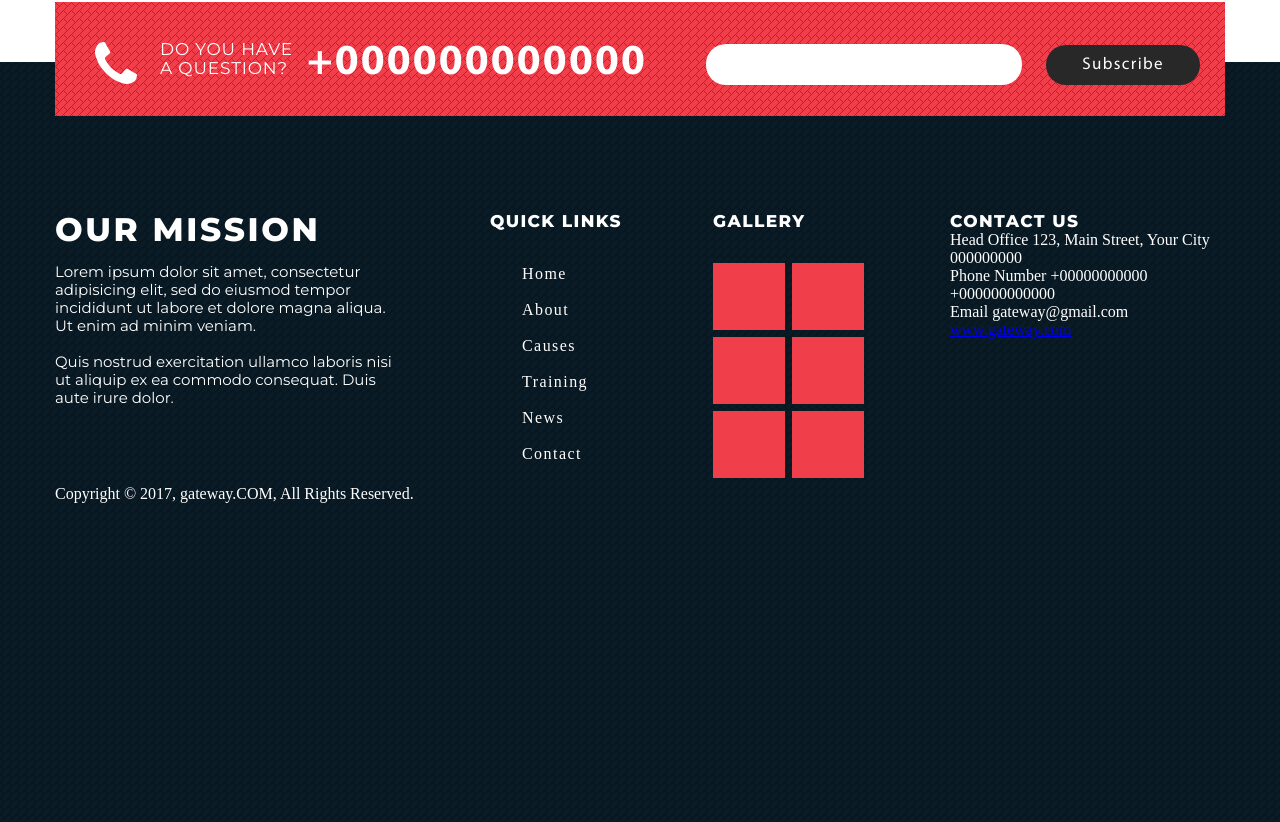
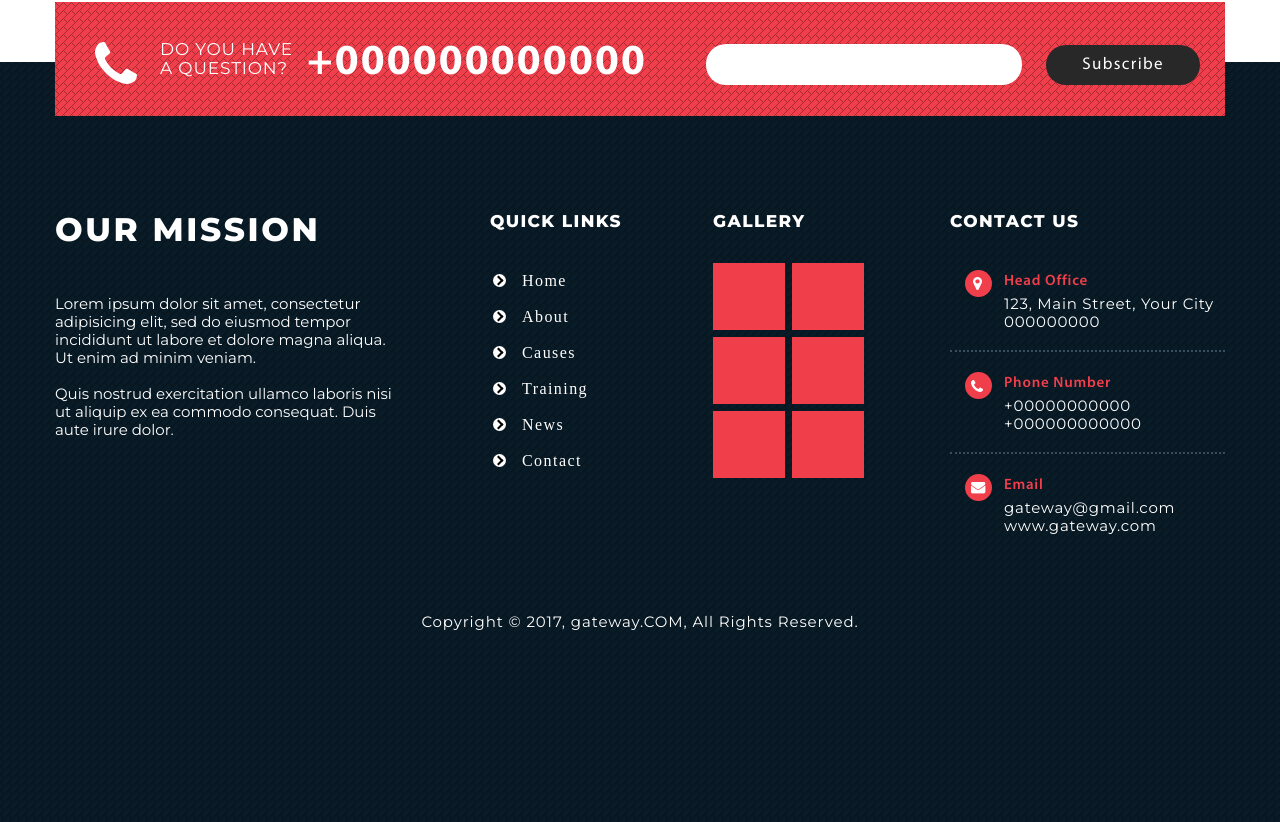
Before and after one commit to AlexanderLogosh/gateway, a website: page index.html in a window 1280 px wide. Shown: the part 3368-4190 px from the top of the page. Drawn offline with Linux system fonts and the light colour scheme.

Commit message:
finish footer

```diff
--- a/index.html
+++ b/index.html
@@ -79,17 +79,17 @@
 		<section class="training">
 			<h2 class="training__title">Featured <span class="red-text">training<span></h2>
 			<div class="training__item">
-				<img class="training__img" src="../img/bg-training-1.jpg" alt="image" width="367" height="229">
+				<img class="training__img" src="img/bg-training-1.jpg" alt="image" width="367" height="229">
 				<p class="training__text">Lorem ipsum<br>dolor sit amet, cons<br>ectetur adipisicing elit,</p>
 				<a class="btn" href="#">Now</a>
 			</div>
 			<div class="training__item training__item--second">
-				<img class="training__img" src="../img/bg-training-2.jpg" alt="image" width="367" height="229">
+				<img class="training__img" src="img/bg-training-2.jpg" alt="image" width="367" height="229">
 				<p class="training__text">Lorem ipsum<br>dolor sit amet, cons<br>ectetur adipisicing elit,</p>
 				<a class="btn" href="#">Now</a>
 			</div>
 			<div class="training__item training__item--last">
-				<img class="training__img" src="../img/bg-training-1.jpg" alt="image" width="367" height="229">
+				<img class="training__img" src="img/bg-training-1.jpg" alt="image" width="367" height="229">
 				<p class="training__text">Lorem ipsum<br>dolor sit amet, cons<br>ectetur adipisicing elit,</p>
 				<a class="btn" href="#">Now</a>
 			</div>
@@ -147,15 +147,15 @@
 			<div class="page-footer__contacts">
 				<b class="page-footer__title">Contact us</b>
 				<div class="page-footer__adress">
-					<span class="page-footer__contact-title">Head Office</span>
+					<span class="page-footer__contact-title red-text">Head Office</span>
 					<span class="page-footer__contact-text">123, Main Street, Your City<br>000000000</span>
 				</div>
 				<div class="page-footer__phone">
-					<span class="page-footer__contact-title">Phone Number</span>
+					<span class="page-footer__contact-title red-text">Phone Number</span>
 					<span class="page-footer__contact-text">+00000000000<br>+000000000000</span>
 				</div>
 				<div class="page-footer__email">
-					<span class="page-footer__contact-title">Email</span>
+					<span class="page-footer__contact-title red-text">Email</span>
 					<span class="page-footer__contact-text">gateway@gmail.com<br><a href="www.gateway.com">www.gateway.com</a></span>
 				</div>
 			</div>
--- a/sass/blocks/page-footer.scss
+++ b/sass/blocks/page-footer.scss
@@ -19,6 +19,8 @@
 }
 
 .page-footer__title {
+	display: block;
+	margin-bottom: 32px;
 	font-family: Montserrat, sans-serif;
 	font-size: 17px;
 	font-weight: 400px;
@@ -68,22 +70,42 @@
 }
 
 .page-footer__link a {
+	position: relative;
 	text-decoration: none;
 	color: white;
 	padding: 0;
 	padding-left: 32px;
 	margin: 0;
+
+	&::before {
+		content: "";
+		position: absolute;
+		top: 2px;
+		left: 3px;
+		width: 13px;
+		height: 13px;
+		border-radius: 7px;
+		background: white;
+	}
+
+	&::after {
+		content: "";
+		position: absolute;
+		top: 5px;
+		left: 5px;
+		width: 5px;
+		height: 5px;
+		border: 2px solid black;
+		border-left: none;
+		border-top: none;
+		transform: rotate(-45deg);
+	}
 }
 
 .page-footer__gallery {
 	float: left;
 	width: 151px;
 	font-size: 0;
-
-	.page-footer__title {
-		display: block;
-		margin-bottom: 32px;
-	}
 }
 
 .page-footer__img-wrapper {
@@ -94,14 +116,85 @@
 	height: 67px;
 	background: #f13e4b;
 }
+
 .page-footer__img-wrapper:nth-child(2n) {
 	margin-right: 7px;
 }
+
 .page-footer__contacts {
 	float: right;
 	width: 275px;
+
+	.page-footer__title {
+		margin-bottom: 19px;
+	}
+
+	a {
+		text-decoration: none;
+		color: white;
+	}
+}
+
+.page-footer__adress,
+.page-footer__phone,
+.page-footer__email {
+	position: relative;
+	box-sizing: border-box;
+	padding: 19px 0;
+	padding-left: 54px;
+	border-bottom: 2px dotted #394d5b;
+
+	&::before {
+		content: "";
+		position: absolute;
+		top: 20px;
+		left: 15px;
+		width: 27px;
+		height: 27px;
+		border-radius: 14px;
+		background: #f13e4b url("../img/sprite.png");
+	}
+}
+.page-footer__adress::before {
+	background-position: -127px -18px;
+}
+
+.page-footer__phone::before {
+	background-position: -107px -17px;
+}
+
+.page-footer__email::before {
+	background-position: -82px -17px;
+}
+
+.page-footer__email {
+	border-bottom: none;
+}
+
+.page-footer__contact-title {
+	display: block;
+	padding: 4px 0;
+	font-family: MyriadProSemiBold, sans-serif;
+	font-size: 15px;
+	line-height: 18px;
+	letter-spacing: 0.05em;
+}
+
+.page-footer__contact-text {
+	font-family: Montserrat, sans-serif;
+	font-size: 15px;
+	font-weight: 400;
+	line-height: 18px;
+	letter-spacing: 0.05em;
 }
 
 .page-footer__coopyright {
 	clear: both;
+	padding-top: 59px;
+	text-align: center;
+	font-family: Montserrat, sans-serif;
+	font-size: 15px;
+	font-weight: 400;
+	line-height: 18px;
+	letter-spacing: 0.06em;
 }
```
Also changed, not shown: css/style.css.
